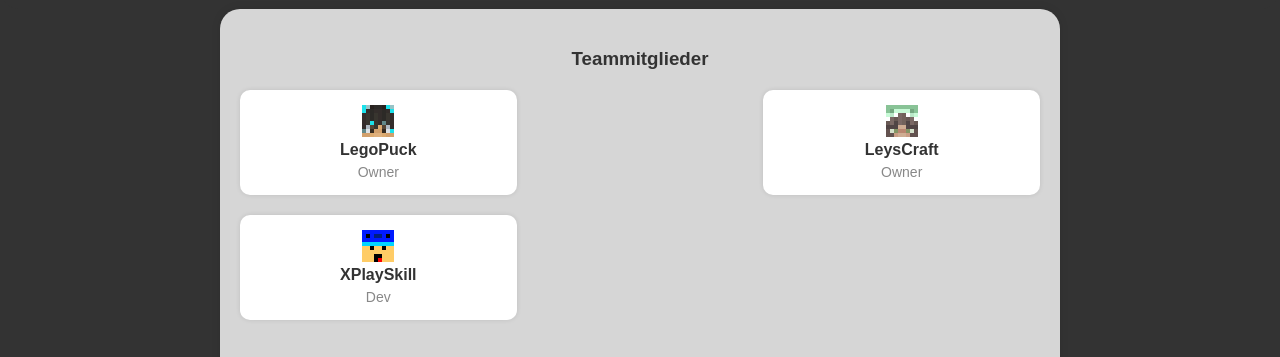
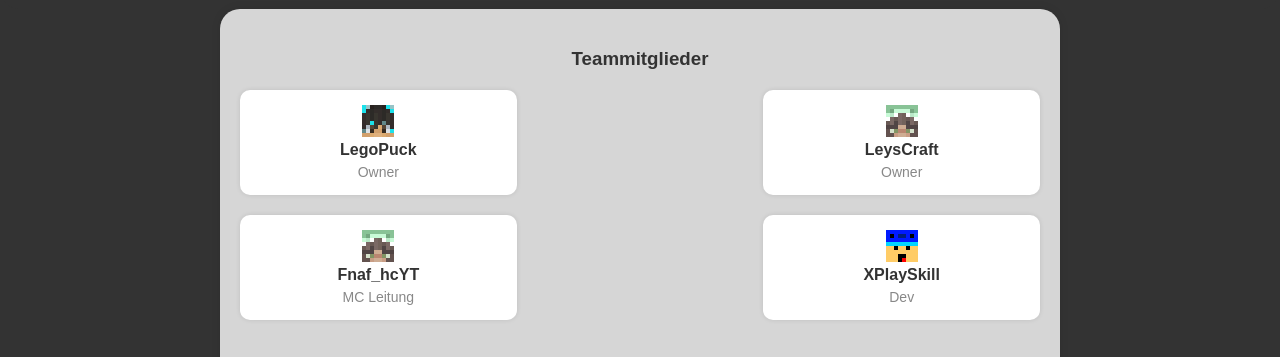
Before and after one commit to Klehausen-Team/KleHausen-Webseite, a plain HTML site: page team.html in a window 1280 px wide. Shown: the part 196-553 px from the top of the page. Drawn offline with Linux system fonts and the light colour scheme.

Commit message:
Update team.html

```diff
--- a/team.html
+++ b/team.html
@@ -253,6 +253,11 @@
                     <div class="member-role">Owner</div>
                 </div>
                 <div class="member-box">
+                    <img src="LeysCraft.png" alt="Soon.">
+                    <div class="member-name">Fnaf_hcYT</div>
+                    <div class="member-role">MC Leitung</div>
+                </div>
+                <div class="member-box">
                     <img src="xplayskill.png" alt="XPlaySkill">
                     <div class="member-name">XPlaySkill</div>
                     <div class="member-role">Dev</div>
```
